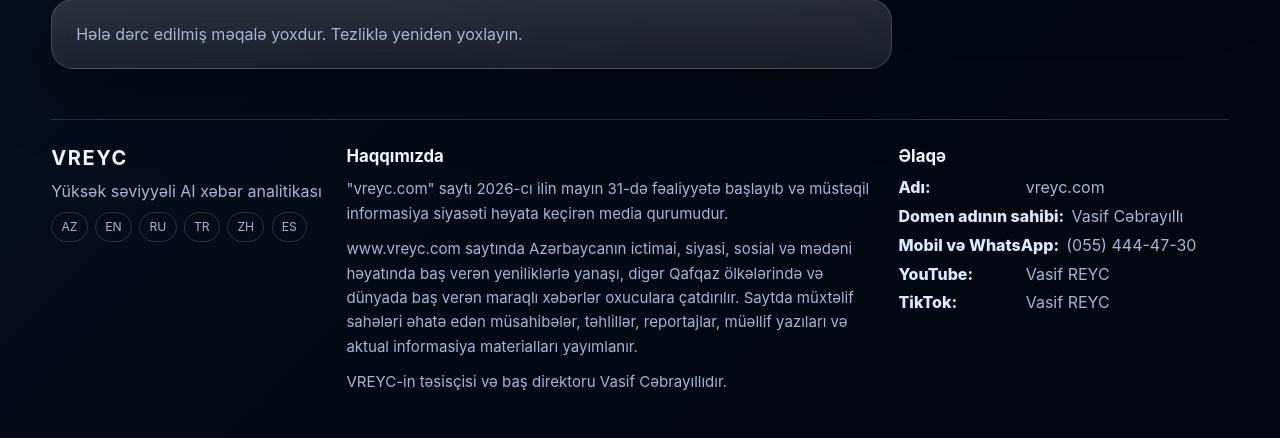
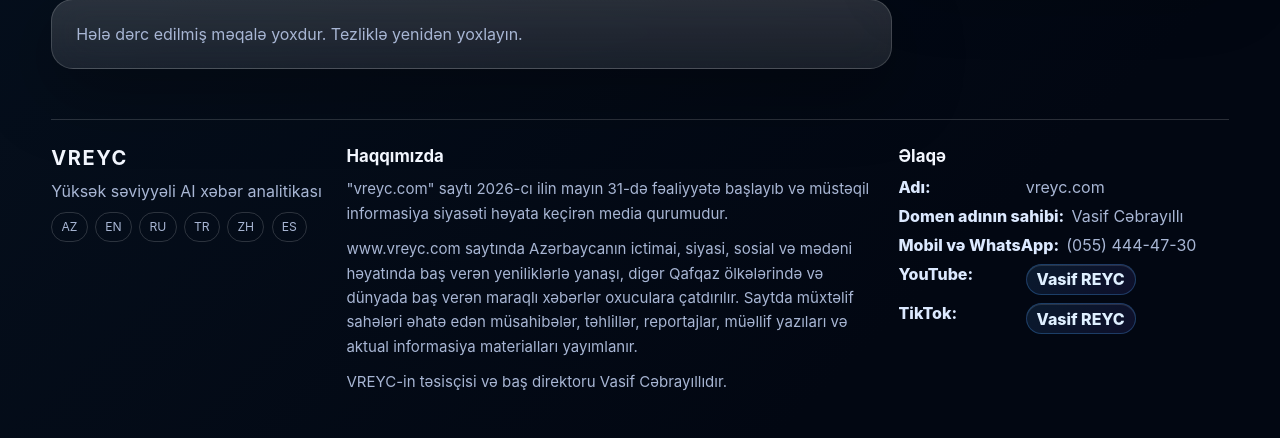
Before and after one commit to vasifre17/vre-ai-news, a FastAPI app: page / in a window 1280 px wide. Shown: the part 362-800 px from the top of the page. Run offline with FastAPI, Linux system fonts and the light colour scheme.

Commit message:
Add footer social links

```diff
--- a/assets/styles.css
+++ b/assets/styles.css
@@ -97,6 +97,8 @@ img { display: block; max-width: 100%; }
 .footer-panel dl div { display: grid; grid-template-columns: minmax(120px, auto) 1fr; gap: .45rem; }
 .footer-panel dt { color: #dce9ff; font-weight: 800; }
 .footer-panel dd { margin: 0; }
+.footer-social-link { display: inline-flex; align-items: center; width: max-content; color: #dff0ff; font-weight: 850; border: 1px solid rgba(72, 166, 255, .28); border-radius: 999px; padding: .28rem .62rem; background: linear-gradient(135deg, rgba(72, 166, 255, .12), rgba(124, 92, 255, .1)); box-shadow: inset 0 1px 0 rgba(255, 255, 255, .12); transition: color .2s ease, border-color .2s ease, background .2s ease, box-shadow .2s ease, transform .2s ease; }
+.footer-social-link:hover, .footer-social-link:focus-visible { color: #fff; border-color: rgba(72, 166, 255, .62); background: linear-gradient(135deg, rgba(72, 166, 255, .24), rgba(124, 92, 255, .22)); box-shadow: 0 10px 28px rgba(72, 166, 255, .16), inset 0 1px 0 rgba(255, 255, 255, .2); transform: translateY(-1px); }
 .article-page { padding-bottom: 1.4rem; }
 .article-hero { position: relative; display: grid; align-items: end; overflow: hidden; background: radial-gradient(circle at 16% 12%, rgba(72, 166, 255, .28), transparent 30%), radial-gradient(circle at 82% 0, rgba(124, 92, 255, .24), transparent 28%), linear-gradient(135deg, rgba(11, 29, 51, .95), rgba(2, 7, 18, .96)); border-bottom: 1px solid var(--border); }
 .article-hero:after { content: ""; position: absolute; inset: auto 0 0; height: 40%; background: linear-gradient(180deg, transparent, rgba(2, 7, 18, .5)); pointer-events: none; }
--- a/templates/public/article.html
+++ b/templates/public/article.html
@@ -45,8 +45,8 @@
       <div><dt>{{ ui.site_name }}:</dt><dd>vreyc.com</dd></div>
       <div><dt>{{ ui.domain_owner }}:</dt><dd>Vasif Cəbrayıllı</dd></div>
       <div><dt>{{ ui.mobile_whatsapp }}:</dt><dd><a href="tel:+994554444730">(055) 444-47-30</a></dd></div>
-      <div><dt>{{ ui.youtube }}:</dt><dd>Vasif REYC</dd></div>
-      <div><dt>{{ ui.tiktok }}:</dt><dd>Vasif REYC</dd></div>
+      <div><dt>{{ ui.youtube }}:</dt><dd><a class="footer-social-link" href="https://www.youtube.com/@vasifreyc" target="_blank" rel="noopener noreferrer">Vasif REYC</a></dd></div>
+      <div><dt>{{ ui.tiktok }}:</dt><dd><a class="footer-social-link" href="https://www.tiktok.com/@vasifreyc" target="_blank" rel="noopener noreferrer">Vasif REYC</a></dd></div>
     </dl>
   </section>
 </footer>
--- a/templates/public/home.html
+++ b/templates/public/home.html
@@ -73,8 +73,8 @@
       <div><dt>{{ ui.site_name }}:</dt><dd>vreyc.com</dd></div>
       <div><dt>{{ ui.domain_owner }}:</dt><dd>Vasif Cəbrayıllı</dd></div>
       <div><dt>{{ ui.mobile_whatsapp }}:</dt><dd><a href="tel:+994554444730">(055) 444-47-30</a></dd></div>
-      <div><dt>{{ ui.youtube }}:</dt><dd>Vasif REYC</dd></div>
-      <div><dt>{{ ui.tiktok }}:</dt><dd>Vasif REYC</dd></div>
+      <div><dt>{{ ui.youtube }}:</dt><dd><a class="footer-social-link" href="https://www.youtube.com/@vasifreyc" target="_blank" rel="noopener noreferrer">Vasif REYC</a></dd></div>
+      <div><dt>{{ ui.tiktok }}:</dt><dd><a class="footer-social-link" href="https://www.tiktok.com/@vasifreyc" target="_blank" rel="noopener noreferrer">Vasif REYC</a></dd></div>
     </dl>
   </section>
 </footer>
```
